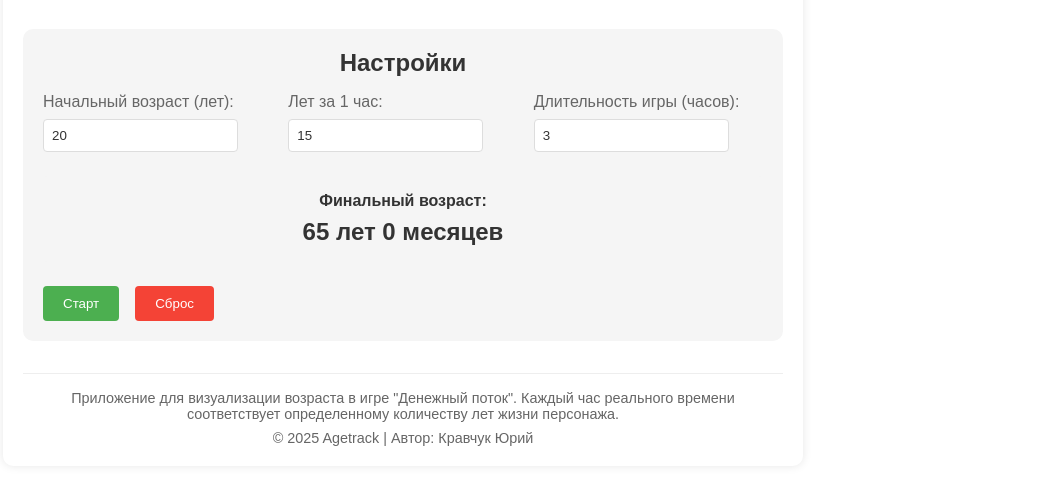
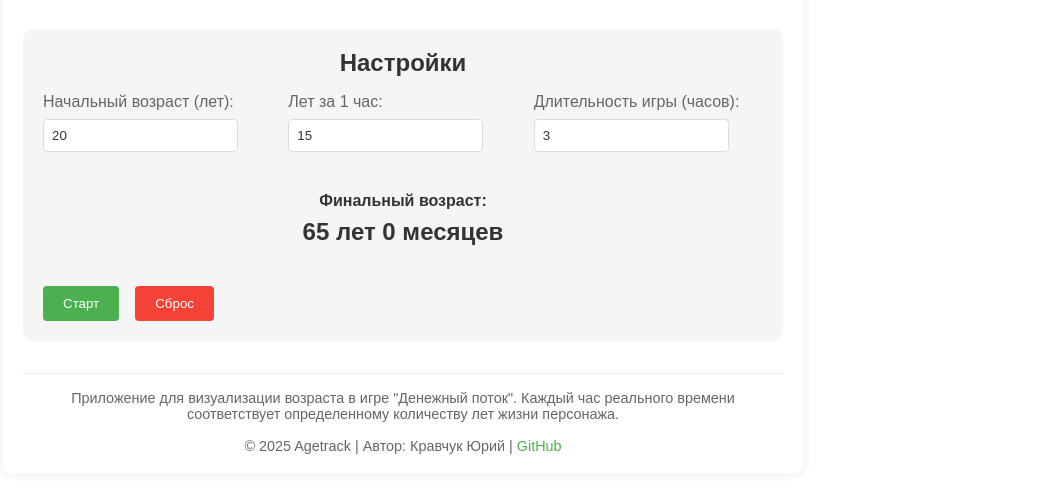
Before and after one commit to kossmos/agetrack, a plain HTML site: page index.html in a window 1280 px wide. Shown: the part 337-830 px from the top of the page, without its empty margins (237-1280 px from the left). Drawn offline with Linux system fonts and the light colour scheme.

Commit message:
Обновление заголовка и метаданных в index.html, добавление новых иконок для сайта, а также улучшение стилей для элемента copyright в styles.css.

```diff
--- a/index.html
+++ b/index.html
@@ -3,8 +3,20 @@
 <head>
     <meta charset="UTF-8">
     <meta name="viewport" content="width=device-width, initial-scale=1.0">
-    <title>Agetrack</title>
-    <link rel="icon" type="image/x-icon" href="favicon.ico">
+    <title>Agetrack - Таймер возраста для игры Денежный поток</title>
+    <meta name="description" content="Приложение для визуализации возраста в игре Денежный поток. Отслеживайте возраст персонажа в реальном времени с настраиваемой скоростью старения.">
+    <meta name="keywords" content="денежный поток, игра, таймер, возраст, визуализация, роберт кийосаки">
+    <meta name="author" content="Кравчук Юрий">
+    <meta property="og:title" content="Agetrack - Таймер возраста для игры Денежный поток">
+    <meta property="og:description" content="Приложение для визуализации возраста в игре Денежный поток. Отслеживайте возраст персонажа в реальном времени.">
+    <meta property="og:type" content="website">
+    <meta property="og:url" content="https://agetrack.ru">
+    <link rel="icon" type="image/png" href="favicon-96x96.png" sizes="96x96" />
+    <link rel="icon" type="image/svg+xml" href="favicon.svg" />
+    <link rel="shortcut icon" href="favicon.ico" />
+    <link rel="apple-touch-icon" sizes="180x180" href="apple-touch-icon.png" />
+    <link rel="manifest" href="site.webmanifest" />
+    <meta name="theme-color" content="#4CAF50">
     <link rel="stylesheet" href="styles.css">
 </head>
 <body>
@@ -60,7 +72,10 @@
 
         <div class="footer">
             <p class="description">Приложение для визуализации возраста в игре "Денежный поток". Каждый час реального времени соответствует определенному количеству лет жизни персонажа.</p>
-            <div class="copyright">© 2025 Agetrack | Автор: Кравчук Юрий</div>
+            <div class="copyright">
+                © 2025 Agetrack | Автор: Кравчук Юрий |
+                <a href="https://github.com/kossmos/agetrack" target="_blank" rel="noopener noreferrer">GitHub</a>
+            </div>
         </div>
     </div>
     <script src="script.js"></script>
--- a/styles.css
+++ b/styles.css
@@ -182,8 +182,20 @@ button:hover {
 }
 
 .copyright {
+    margin-top: 1rem;
+    text-align: center;
     color: #666;
     font-size: 0.9rem;
+}
+
+.copyright a {
+    color: var(--primary-color);
+    text-decoration: none;
+    transition: color 0.3s;
+}
+
+.copyright a:hover {
+    text-decoration: underline;
 }
 
 /* Стили для переключателя темы */
```
Also changed, not shown: apple-touch-icon.png (added), favicon-96x96.png (added), favicon.ico, favicon.svg (added), site.webmanifest (added), web-app-manifest-192x192.png (added), web-app-manifest-512x512.png (added), 1 other file.
